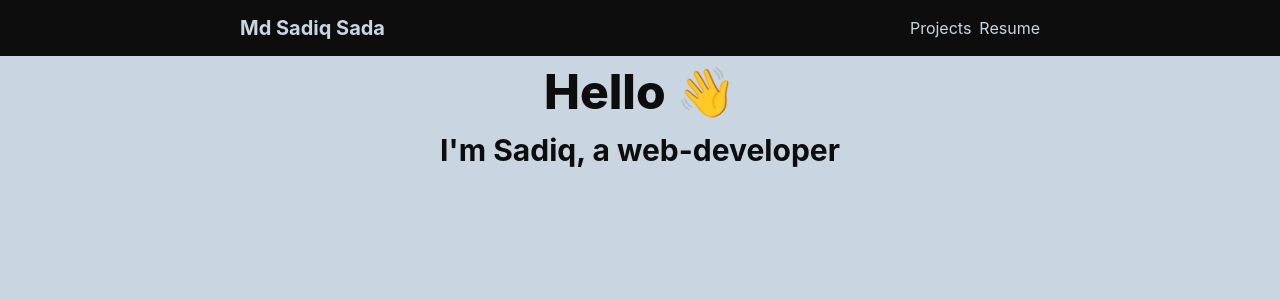
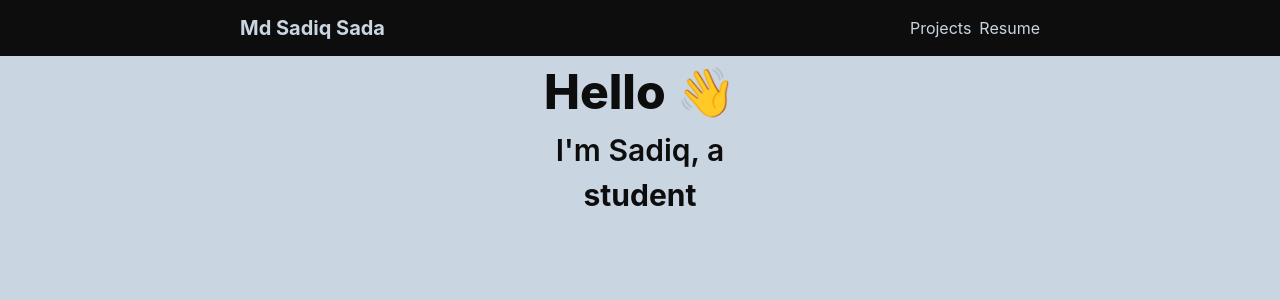
Before and after one commit to sadiqsada/personal_website, a Next.js app: page / in a window 1280 px wide. Shown: the top 300 px of the page. Built offline with nearby package versions, Linux system fonts and the light colour scheme.

Commit message:
text animation in homepage working

```diff
--- a/src/pages/index.tsx
+++ b/src/pages/index.tsx
@@ -1,4 +1,12 @@
-import { Box, Flex, Stack, Text } from '@chakra-ui/react';
+import {
+  Box,
+  Fade,
+  Flex,
+  Stack,
+  Text,
+  transition,
+  useDisclosure,
+} from '@chakra-ui/react';
 import React, { useEffect, useState } from 'react';
 import { Navbar } from '../components/Navbar';
 import { Tech } from '../components/Tech';
@@ -6,14 +14,24 @@ import { Tech } from '../components/Tech';
 const Index = () => {
   const statuses = ['student', 'web-developer', 'mobile-developer'];
   const [currentState, setCurrentState] = useState(0);
+  const { isOpen, onToggle } = useDisclosure();
 
   useEffect(() => {
-    const intervalID = setTimeout(() => {
+    // const intervalID = setInterval(() => {
+    //   setCurrentState((currentState + 1) % 3);
+    // }, 1500);
+
+    const transitionInterval = setInterval(() => {
+      onToggle();
       setCurrentState((currentState + 1) % 3);
+      onToggle();
     }, 1000);
 
-    return () => clearInterval(intervalID);
-  }, []);
+    return () => {
+      // clearInterval(intervalID);
+      clearInterval(transitionInterval);
+    };
+  }, [isOpen]);
 
   return (
     <>
@@ -28,8 +46,18 @@ const Index = () => {
           Hello 👋
         </Text>
         <Flex align='center' maxW={800} margin='auto' justify='center'>
-          <Text color='#0D0D0D' fontSize='3xl' align='center' fontWeight='bold'>
-            I'm Sadiq, a <span>{statuses[currentState]}</span>
+          <Text
+            color='#0D0D0D'
+            fontSize='3xl'
+            align='center'
+            fontWeight='semibold'
+          >
+            I'm Sadiq, a{' '}
+            <span>
+              <Fade in={isOpen}>
+                <Text fontWeight='bold'>{statuses[currentState]}</Text>
+              </Fade>
+            </span>
           </Text>
         </Flex>
         {/* <Text
```
